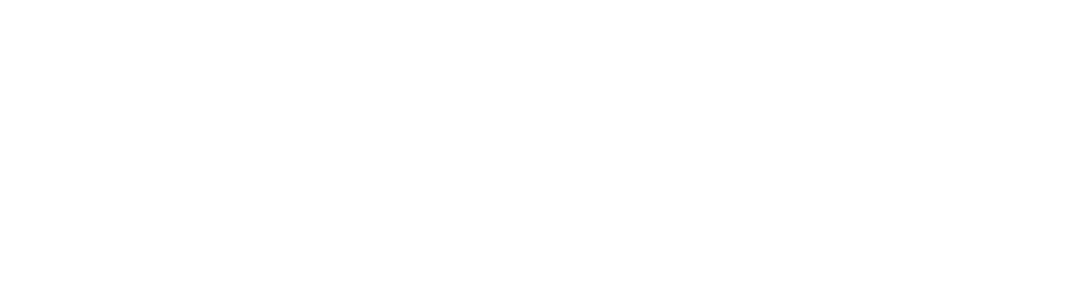
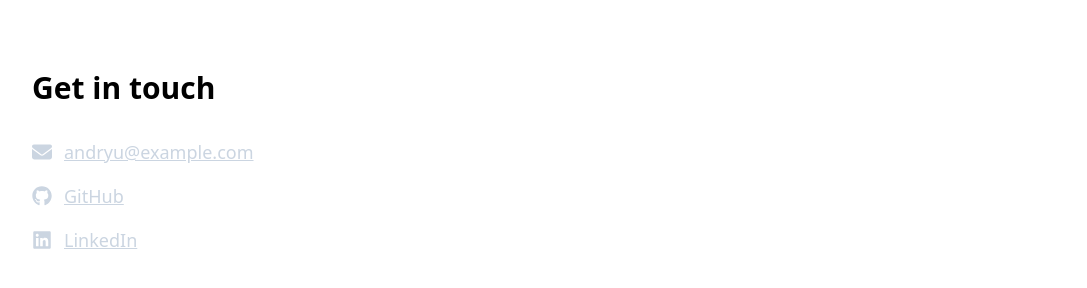
Before and after one commit to andryuxiong/portfolio-site, a React (Vite) app: page / in a window 1280 px wide. Shown: the part 2520-2808 px from the top of the page, without its empty margins (96-1183 px from the left). Before the commit the page ends 2526 px from the top, so only its background shows below. Built offline with nearby package versions, Linux system fonts and the light colour scheme.

Commit message:
Add Contact section with email, GitHub, LinkedIn icons

```diff
--- a/package.json
+++ b/package.json
@@ -14,7 +14,8 @@
   },
   "dependencies": {
     "react": "^19.1.0",
-    "react-dom": "^19.1.0"
+    "react-dom": "^19.1.0",
+    "react-icons": "^5.5.0"
   },
   "devDependencies": {
     "@eslint/js": "^9.25.0",
--- a/src/App.jsx
+++ b/src/App.jsx
@@ -1,6 +1,7 @@
 import Experience from "./components/Experience.jsx";
 import Navbar from "./components/Navbar.jsx";
 import Projects from "./components/Projects.jsx";
+import Contact from "./components/Contact.jsx";
 
 export default function App() {
   return (
@@ -23,8 +24,12 @@ export default function App() {
 
       {/* Experience */}
       <Experience />
+
       {/* PROJECTS */}
       <Projects />
+
+      {/* CONTACT */}
+      <Contact />
     </>
   );
 }
--- /dev/null
+++ b/src/components/Contact.jsx
@@ -0,0 +1,44 @@
+// src/components/Contact.jsx
+import Section from "./Section";
+import { FaEnvelope, FaGithub, FaLinkedin } from "react-icons/fa6";
+
+export default function Contact() {
+  const contacts = [
+    {
+      label: "andryu@example.com",
+      href: "mailto:andryu@example.com",
+      icon: <FaEnvelope />,
+    },
+    {
+      label: "GitHub",
+      href: "https://github.com/andryuxiong",
+      icon: <FaGithub />,
+    },
+    {
+      label: "LinkedIn",
+      href: "https://linkedin.com/in/andryuxiong",
+      icon: <FaLinkedin />,
+    },
+  ];
+
+  return (
+    <Section id="contact" title="Get in touch">
+      <ul className="space-y-4">
+        {contacts.map(({ label, href, icon }) => (
+          <li key={label}>
+            <a
+              aria-label="Send email"
+                 href="mailto:andryu@example.com"
+
+              target="_blank"
+              className="flex items-center space-x-3 text-slate-300 hover:text-purple-400 transition-colors"
+            >
+              <span className="text-xl">{icon}</span>
+              <span className="text-lg underline">{label}</span>
+            </a>
+          </li>
+        ))}
+      </ul>
+    </Section>
+  );
+}
```
Also changed, not shown: 1 other file (tests, documents, lock files or other folders).
